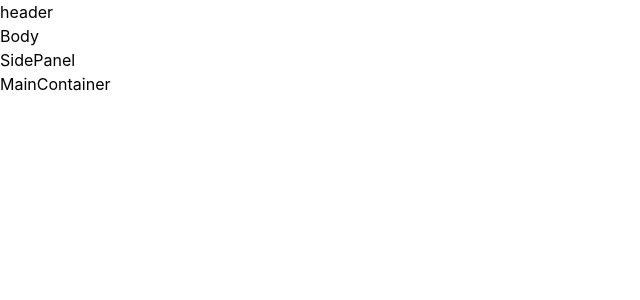
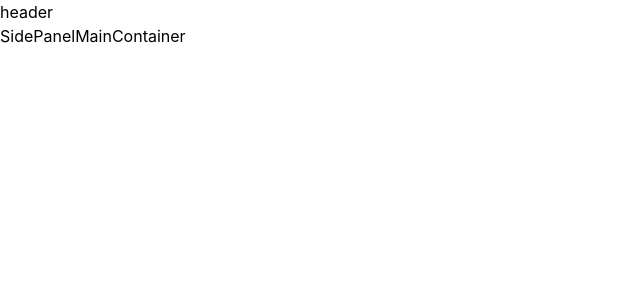
Before and after one commit to Divyaa268/WatchWave, a React (Create React App) app: page / in a window 1280 px wide. Shown: the top 300 px of the page, without its empty margins (0-640 px from the left). Built offline with nearby package versions, Linux system fonts and the light colour scheme.

Commit message:
Created new components
Created new components

```diff
--- a/src/components/Body.js
+++ b/src/components/Body.js
@@ -4,8 +4,8 @@ import MainContainer from './MainContainer'
 
 const Body = () => {
   return (
-    <div>
-      Body
+    <div className='flex'>
+
       <SidePanel />
       <MainContainer />
     </div>
--- /dev/null
+++ b/src/components/ButtonList.js
@@ -0,0 +1,11 @@
+import React from 'react'
+
+const ButtonList = () => {
+  return (
+    <div>
+      buttonlist
+    </div>
+  )
+}
+
+export default ButtonList
--- /dev/null
+++ b/src/components/VideoContainer.js
@@ -0,0 +1,11 @@
+import React from 'react'
+
+const VideoContainer = () => {
+  return (
+    <div>
+      VideoContainer
+    </div>
+  )
+}
+
+export default VideoContainer
```
